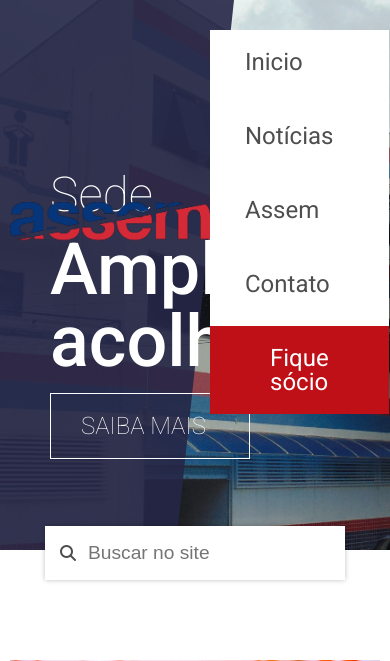
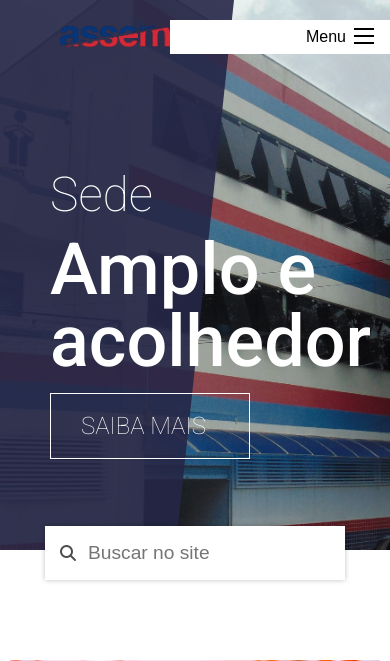
Before and after one commit to daniloaugusto9101/site-assem, a PHP site: page / in a window 390 px wide; the page is wider, and only the part inside the window is pictured. Shown: the top 661 px of that part. Run offline with PHP 8.4, Linux system fonts and the light colour scheme; some libraries are stand-ins or nearby versions.

Commit message:
bkp arquivos

```diff
--- a/assets/js/script.js
+++ b/assets/js/script.js
@@ -59,3 +59,23 @@ var swiper = new Swiper(".mySwiper", {
       el: ".swiper-pagination",
     },
   });
+
+
+  // Menu mobile
+  const btnMobile = document.getElementById('btn-mobile');
+
+  function toggleMenu(event) {
+    if (event.type === 'touchstart') event.preventDefault();
+    const nav = document.getElementById('nav');
+    nav.classList.toggle('active');
+    const active = nav.classList.contains('active');
+    event.currentTarget.setAttribute('aria-expanded', active);
+    if (active) {
+      event.currentTarget.setAttribute('aria-label', 'Fechar Menu');
+    } else {
+      event.currentTarget.setAttribute('aria-label', 'Abrir Menu');
+    }
+  }
+
+  btnMobile.addEventListener('click', toggleMenu);
+  btnMobile.addEventListener('touchstart', toggleMenu);
--- a/assets/sass/chamada.sass
+++ b/assets/sass/chamada.sass
@@ -2,7 +2,7 @@
 
 .chamada
     width: 100%
-    background-color: tomato
+    // background-color: tomato
     // margin-top: variables.$gap-section
     // border: 1px solid
     &__container
--- a/assets/sass/class_padrao.sass
+++ b/assets/sass/class_padrao.sass
@@ -22,3 +22,10 @@
     font-size: 4em
     font-weight: 700
     color: variables.$primeira-cor
+
+.linha
+    max-width: 1220px
+    margin: 50px auto
+    width: 50%
+    height: 1px
+    background-color: rgba(131, 131, 131, 0.593)
--- a/assets/sass/header.sass
+++ b/assets/sass/header.sass
@@ -1,33 +1,124 @@
 @use 'variables'
 
-.header
-    width: 100%
-    // background-color: green
-    // position: fixed
-    position: absolute
-    padding-top: 20px
-    z-index: 9999
+.header__container
+  max-width: 1220px
+  z-index: 9999
+  // background-color: tomato
+  position: absolute
+  left: 0
+  right: 0
+  margin: 20px auto
+
+.header__content
+  box-sizing: border-box
+  // height: 70px
+  padding: 0  0 0 60px
+  display: grid
+  // justify-content: space-between
+  grid-template-columns: 1fr 2fr
+  align-items: center
+  // background: #e7e7e7
+  // background: #fff
+  // width: 100%
+
+.header__content a
+  color: black
+  text-decoration: none
+  font-family: sans-serif
+
+.header__content a:hover
+  background: rgba(0, 0, 0, 0.05)
+
+.header__logo img
+  max-width: 200px
+  // font-size: 2rem
+  // font-weight: bold
 
 
-    &__container
-        display: flex
-        justify-content: space-between
-        align-items: center
+.header__menu
+  display: flex
+  list-style: none
+  gap: 0.5rem
 
-.menu
+.header__menu a
+  display: block
+  padding: 1em 2rem
+  font-size: 1em
+  font-weight: bold
+  color: variables.$cor-texto
+
+.header__menu li
+  height: 60px
+  display: flex
+  align-items: center
+.header__menu li:last-child
+  background-color: variables.$segunda-cor
+.header__menu li:last-child a
+  color: variables.$terceira-cor
+
+#btn-mobile
+  display: none
+
+#nav
+  background: #fff
+  display: flex
+  justify-content: flex-end
+  align-items: center
+
+@media (max-width: 600px)
+  .header__menu
+    display: block
+    position: absolute
+    width: 100%
+    top: 70px
+    right: 0px
+    background: #e7e7e7
+    transition: 0.6s
+    z-index: 1000
+    height: 0px
+    visibility: hidden
+    overflow-y: hidden
+
+  #nav.active .header__menu
+    height: calc(100vh - 70px)
+    visibility: visible
+    overflow-y: auto
+
+  .header__menu a
+    padding: 1rem 0
+    margin: 0 1rem
+    border-bottom: 2px solid rgba(0, 0, 0, 0.05)
+
+  #btn-mobile
     display: flex
-    background-color: variables.$terceira-cor
-    gap: 10px
-    align-items: center
-    flex-wrap: wrap
+    padding: 0.5rem 1rem
+    font-size: 1rem
+    border: none
+    background: none
+    cursor: pointer
+    gap: 0.5rem
 
-    &__link
-        text-decoration: none
-        padding: 20px 35px
-        color: variables.$cor-texto
-        display: block
-        font-size: 1.5em
-    &__item:last-child .menu__link
-        background-color: variables.$segunda-cor
-        color: variables.$terceira-cor
-        padding: 20px 60px
+  .header__hamburger
+    border-top: 2px solid
+    width: 20px
+
+  .header__hamburger::after,
+  .header__hamburger::before
+    content: ''
+    display: block
+    width: 20px
+    height: 2px
+    background: currentColor
+    margin-top: 5px
+    transition: 0.3s
+    position: relative
+
+  #nav.active .header__hamburger
+    border-top-color: transparent
+
+  #nav.active .header__hamburger::before
+    transform: rotate(135deg)
+
+  #nav.active .header__hamburger::after
+    transform: rotate(-135deg)
+    top: -7px
--- a/index.html
+++ b/index.html
@@ -32,14 +32,14 @@
 
 <body>
 
-    <header class="header">
+    <!-- <header class="header">
+
         <div class="container header__container">
             <div class="logo">
                 <a href="/" class="logo__link">
                     <img src="assets/img/logo-assem.png" alt="" class="logo__img">
                 </a>
             </div>
-
             <nav class="navigation">
                 <ul class="menu">
                     <li class="menu__item">
@@ -60,7 +60,31 @@
                 </ul>
             </nav>
         </div>
-    </header>
+    </header> -->
+
+<div class="header__container">
+    <div class="header__content">
+
+        <a class="header__logo" href="">
+            <img src="assets/img/logo-assem.png" alt="">
+        </a>
+
+        <nav id="nav">
+            <button aria-label="Abrir Menu" id="btn-mobile" aria-haspopup="true" aria-controls="menu"
+                aria-expanded="false">Menu
+                <span class="header__hamburger"></span>
+            </button>
+            <ul class="header__menu" role="menu">
+                <li><a href="/">Inicio</a></li>
+                <li><a href="/">Notícias</a></li>
+                <li><a href="/">Assem</a></li>
+                <li><a href="/">Contato</a></li>
+                <li><a href="/">Fique Sócios</a></li>
+            </ul>
+        </nav>
+    </div>
+</div>
+
 
     <section class="destaque">
         <div class="swiper mySwiper">
@@ -287,12 +311,15 @@
             <div class="chamada__col">
                 <h2 class="tituloHr">Por que me associar?</h2>
                 <p class="chamada__texto">
-                    Quem é associado pode utilizar dos diversos espaço que ASSEM possue, como Pousada e Clube de Campo. Contamos com diversas modalidades para cuidar do seu bem estar e de sua família. Tambem contamos com diversos parceiro de convênio médico para sua saúde.
+                    Quem é associado pode utilizar dos diversos espaço que ASSEM possue, como Pousada e Clube de Campo.
+                    Contamos com diversas modalidades para cuidar do seu bem estar e de sua família. Tambem contamos com
+                    diversos parceiro de convênio médico para sua saúde.
                 </p>
             </div>
         </div>
     </div>
 
+    <div class="linha"></div>
 
     <div class="chamada">
         <div class="container chamada__container chamada__container--inverso">
@@ -306,11 +333,16 @@
             <div class="chamada__col chamada__col">
                 <h2 class="tituloHr">Convênios médicos</h2>
                 <p class="chamada__texto">
-                    Quem é associado pode utilizar dos diversos espaço que ASSEM possue, como Pousada e Clube de Campo. Contamos com diversas modalidades para cuidar do seu bem estar e de sua família. Tambem contamos com diversos parceiro de convênio médico para sua saúde.
+                    Quem é associado pode utilizar dos diversos espaço que ASSEM possue, como Pousada e Clube de Campo.
+                    Contamos com diversas modalidades para cuidar do seu bem estar e de sua família. Tambem contamos com
+                    diversos parceiro de convênio médico para sua saúde.
                 </p>
             </div>
         </div>
     </div>
+
+    <div class="linha"></div>
+
     <section class="atividades">
         <h2 class="tituloHr atividades__tituloHr">Temos diversas atividades físicas e escolinhas</h2>
         <div class="swiper mySwiper3">
@@ -402,6 +434,9 @@
 
         </div>
     </div>
+
+    <div class="linha"></div>
+
     <div class="chamada">
         <div class="container chamada__container">
             <div class="chamada__col">
@@ -415,7 +450,8 @@
                 <h2 class="tituloHr">Clube de desconto</h2>
                 <p class="chamada__texto">
                     Os associado tem descontos em produtos ou serviços oferecidos por uma rede de parcerias
-                    estabelecidas com a ASSEM, em várias áreas do mercado. Lorem ipsum dolor sit, amet consectetur adipisicing elit. Voluptatibus impedit ullam, sunt
+                    estabelecidas com a ASSEM, em várias áreas do mercado. Lorem ipsum dolor sit, amet consectetur
+                    adipisicing elit. Voluptatibus impedit ullam, sunt
                 </p>
             </div>
         </div>
--- a/style.css
+++ b/style.css
@@ -84,38 +84,151 @@ img {
   color: #363756;
 }
 
-.header {
-  width: 100%;
+.linha {
+  max-width: 1220px;
+  margin: 50px auto;
+  width: 50%;
+  height: 1px;
+  background-color: rgba(131, 131, 131, 0.593);
+}
+
+.header__container {
+  max-width: 1220px;
+  z-index: 9999;
   position: absolute;
-  padding-top: 20px;
-  z-index: 9999;
+  left: 0;
+  right: 0;
+  margin: 20px auto;
 }
-.header__container {
-  display: flex;
-  justify-content: space-between;
+
+.header__content {
+  box-sizing: border-box;
+  padding: 0 0 0 60px;
+  display: grid;
+  grid-template-columns: 1fr 2fr;
   align-items: center;
 }
 
-.menu {
-  display: flex;
-  background-color: #fff;
-  gap: 10px;
-  align-items: center;
-  flex-wrap: wrap;
-}
-.menu__link {
+.header__content a {
+  color: black;
   text-decoration: none;
-  padding: 20px 35px;
-  color: #4E4E4E;
-  display: block;
-  font-size: 1.5em;
-}
-.menu__item:last-child .menu__link {
-  background-color: #BE1016;
-  color: #fff;
-  padding: 20px 60px;
+  font-family: sans-serif;
 }
 
+.header__content a:hover {
+  background: rgba(0, 0, 0, 0.05);
+}
+
+.header__logo img {
+  max-width: 200px;
+}
+
+.header__menu {
+  display: flex;
+  list-style: none;
+  gap: 0.5rem;
+}
+
+.header__menu a {
+  display: block;
+  padding: 1em 2rem;
+  font-size: 1em;
+  font-weight: bold;
+  color: #4E4E4E;
+}
+
+.header__menu li {
+  height: 60px;
+  display: flex;
+  align-items: center;
+}
+
+.header__menu li:last-child {
+  background-color: #BE1016;
+}
+
+.header__menu li:last-child a {
+  color: #fff;
+}
+
+#btn-mobile {
+  display: none;
+}
+
+#nav {
+  background: #fff;
+  display: flex;
+  justify-content: flex-end;
+  align-items: center;
+}
+
+@media (max-width: 600px) {
+  .header__menu {
+    display: block;
+    position: absolute;
+    width: 100%;
+    top: 70px;
+    right: 0px;
+    background: #e7e7e7;
+    transition: 0.6s;
+    z-index: 1000;
+    height: 0px;
+    visibility: hidden;
+    overflow-y: hidden;
+  }
+
+  #nav.active .header__menu {
+    height: calc(100vh - 70px);
+    visibility: visible;
+    overflow-y: auto;
+  }
+
+  .header__menu a {
+    padding: 1rem 0;
+    margin: 0 1rem;
+    border-bottom: 2px solid rgba(0, 0, 0, 0.05);
+  }
+
+  #btn-mobile {
+    display: flex;
+    padding: 0.5rem 1rem;
+    font-size: 1rem;
+    border: none;
+    background: none;
+    cursor: pointer;
+    gap: 0.5rem;
+  }
+
+  .header__hamburger {
+    border-top: 2px solid;
+    width: 20px;
+  }
+
+  .header__hamburger::after,
+.header__hamburger::before {
+    content: "";
+    display: block;
+    width: 20px;
+    height: 2px;
+    background: currentColor;
+    margin-top: 5px;
+    transition: 0.3s;
+    position: relative;
+  }
+
+  #nav.active .header__hamburger {
+    border-top-color: transparent;
+  }
+
+  #nav.active .header__hamburger::before {
+    transform: rotate(135deg);
+  }
+
+  #nav.active .header__hamburger::after {
+    transform: rotate(-135deg);
+    top: -7px;
+  }
+}
 .destaque {
   width: 100%;
   position: relative;
@@ -285,7 +398,6 @@ img {
 
 .chamada {
   width: 100%;
-  background-color: tomato;
 }
 .chamada__container {
   display: grid;
```
Also changed, not shown: 1 other file.
